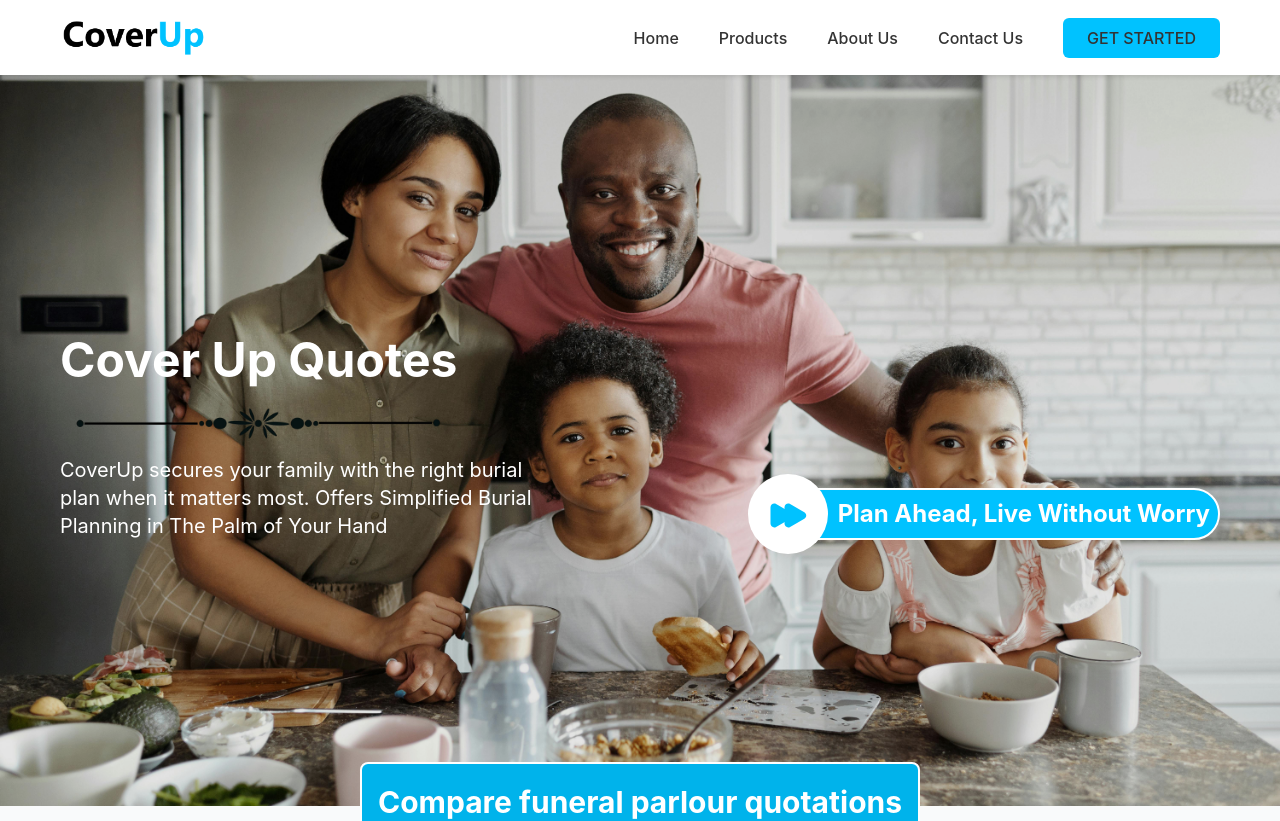
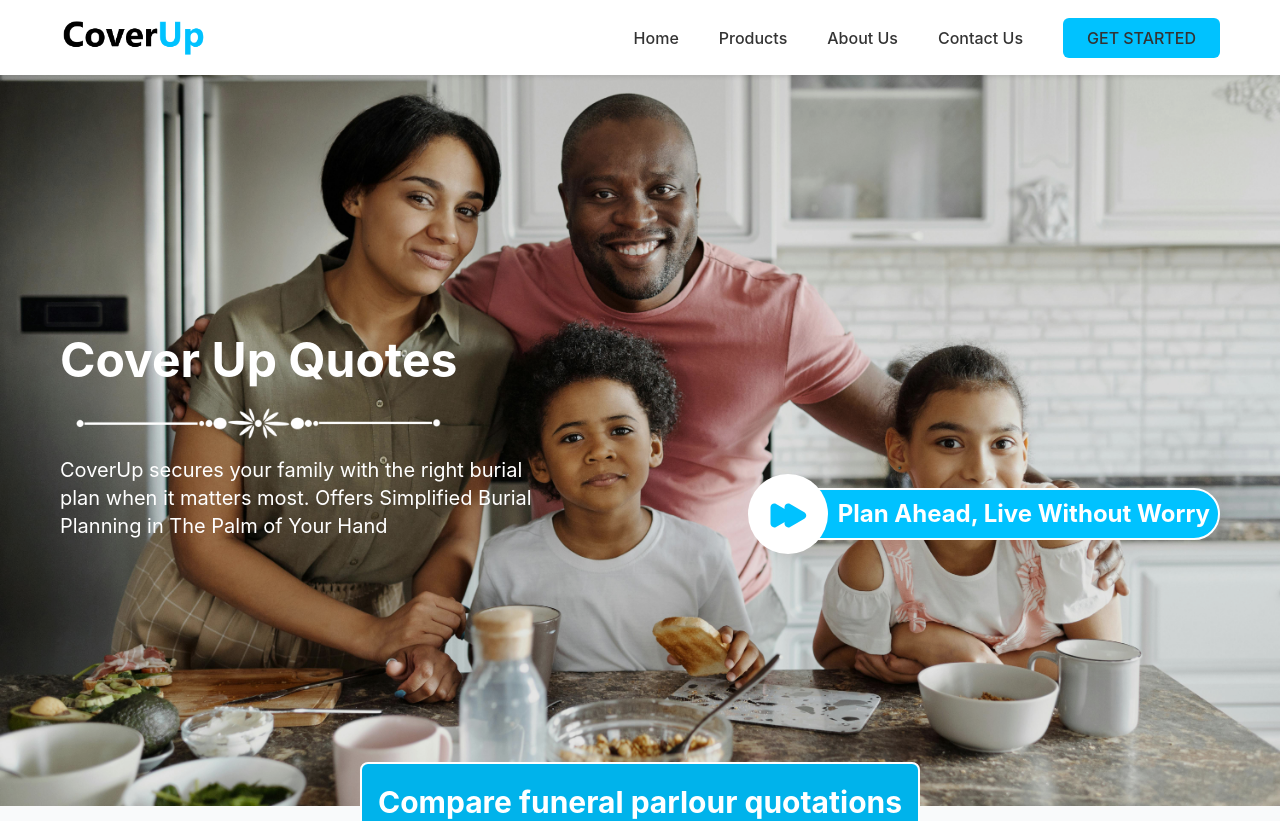
Before and after one commit to banelee59/Cover-mern, a React (Create React App) app: page / in a window 1280 px wide. Shown: the top 821 px of the page. Built offline with nearby package versions, Linux system fonts and the light colour scheme; no server answers.

Commit message:
Hro section color updates and linking buttons

```diff
--- a/src/components/ComparisonForm.js
+++ b/src/components/ComparisonForm.js
@@ -418,7 +418,7 @@ const ComparisonForm = () => {
     { number: 3, title: "Select extras Details" },
     { number: 4, title: "Cover Options" },
     { number: 5, title: "Confirmation" },
-    { number: 5, title: "" },
+
   ];
 
   const handleChange = (e) => {
--- a/src/pages/Home.js
+++ b/src/pages/Home.js
@@ -83,15 +83,18 @@ const Home = () => {
                 <h1 className="text-3xl sm:text-4xl md:text-5xl font-bold text-white text-center md:text-left">
                   Cover Up Quotes
                 </h1>
-                <img src="/images/underline.png" alt="Hero Image" className="top-4 mx-auto w-full max-w-[370px] h-auto object-contain" />
+                <img
+                  src="/images/underline.png"
+                  alt="Hero Image"
+                  className="top-4 mx-auto w-full max-w-[370px] h-auto object-contain brightness-0 invert"
+                />
               </div>
               <p className="text-white text-lg md:text-xl mt-4 text-center md:text-left">
                 Cover<span>Up</span> secures your family with the right burial
                 plan when it matters most. Offers Simplified Burial Planning in The Palm of Your Hand
               </p>
             </div>
-            <div className='bg-[#00c2ff] items-center rounded-full border-white border-2 py-2 flex px-2'>
-
+            <div className='bg-[#00c2ff] items-center rounded-full border-white border-2 py-2 flex px-2 cursor-pointer' onClick={() => navigate('/get-started')}>
               <div className='mr-[74px] relative'>
                 <div className='bg-white size-20 flex items-center justify-center rounded-full -top-[40px] -left-[16px] absolute'>
                   <svg xmlns="http://www.w3.org/2000/svg" className="h-12 w-12 ml-1 text-[#00c2ff]" viewBox="0 0 24 24" fill="currentColor">
@@ -100,13 +103,15 @@ const Home = () => {
                   </svg>
                 </div>
               </div>
-
               <h4 className='text-white font-bold mb-0 text-2xl'>Plan Ahead, Live Without Worry</h4>
             </div>
           </div>
         </div>
 
-        <div className='absolute -bottom-10 rounded-lg border-white border-2 px-4 py-5 bg-[#00b3eb]'>
+        <div
+          className='absolute -bottom-10 rounded-lg border-white border-2 px-4 py-5 bg-[#00b3eb] cursor-pointer hover:bg-[#00c2ff] transition-colors'
+          onClick={() => navigate('/get-started')}
+        >
           <h3 className='text-3xl text-white font-bold mb-1'>Compare funeral parlour quotations</h3>
         </div>
 
```
